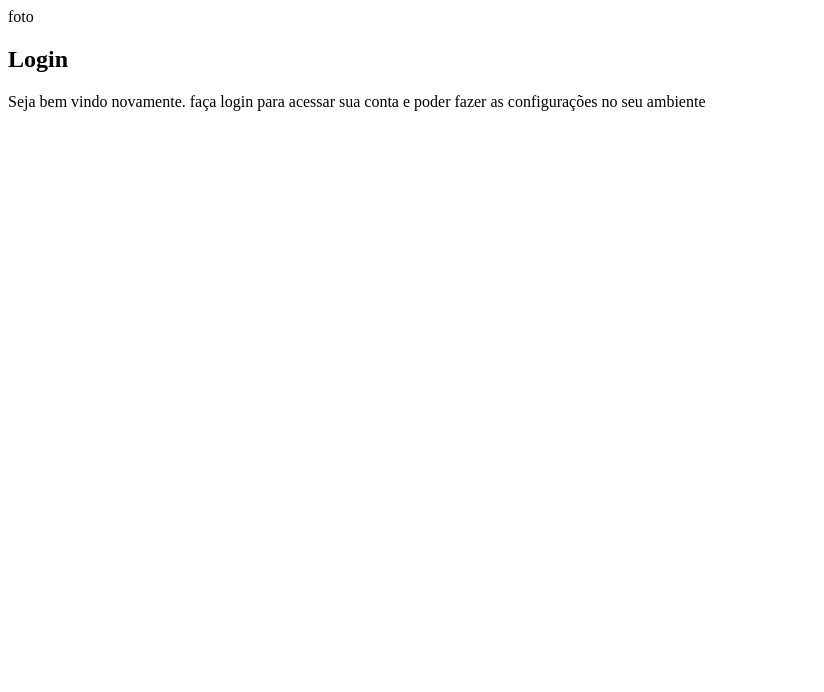
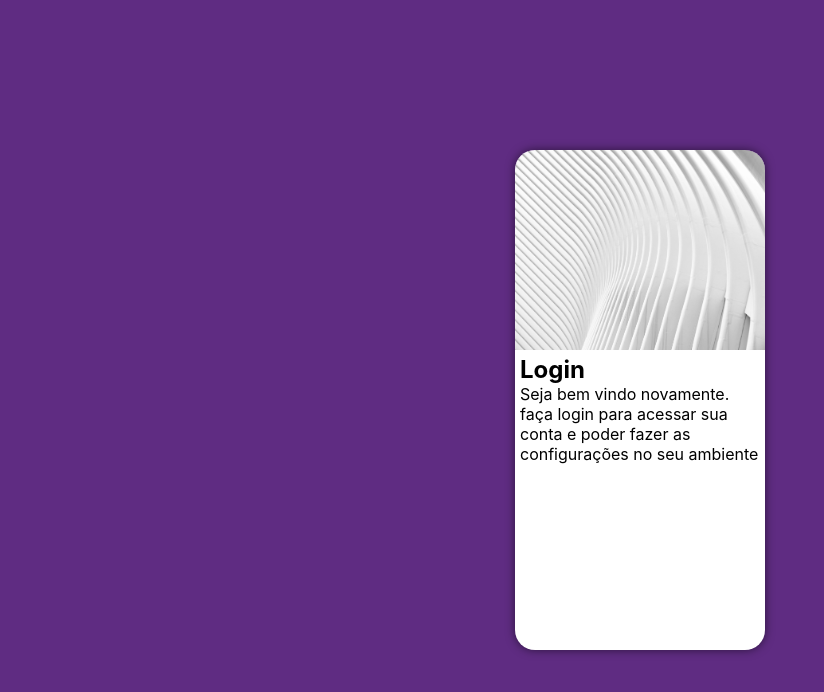
Before and after one commit to Cassianoh-Rosa/projeto-login, a plain HTML site: page index.html in a window 1280 px wide. Shown: the whole page, without its empty margins (0-824 px from the left). Drawn offline with Linux system fonts and the light colour scheme.

Commit message:
atualizações do projeto

```diff
--- /dev/null
+++ b/estilos/media-query.css
@@ -0,0 +1,44 @@
+@charset "UTF-8";
+/* Device Breakpoints
+---------------------
+pequenas telas: até 600px
+Celular: de 600px
+Tablet: 768px até 992px
+Desktop: 992px até 1200px
+Grandes telas: acima de 1200px*/
+
+@media screen and (min-width: 768px) and (max-width:992px) {
+    body{
+        background-image: linear-gradient(to top, #49a09d, #5f2c82);
+    }
+    section#login{
+        width:90vw ;
+
+    }
+    section#login > div#imagem{
+        float: left;
+        width: 30%;
+        height: 100%;
+    }
+    section#login > div#form{
+        float: right;
+        width: 65%;
+        height: 100%;
+    }
+}
+@media screen and (min-width:992px) and (max-width: 1200px){
+
+    section#login{
+        width:980px;
+    }
+    section#login > div#imagem{
+        float:left;
+        width: 50%;
+        height:100%;
+    }
+    section#login > div#form{
+        float:right;
+        width:50%;
+        height: 100%;
+    }
+}
--- a/estilos/style.css
+++ b/estilos/style.css
@@ -1,8 +1,50 @@
 @charset "UTF 8";
 
 /*
-    Paleta de Cor
+    Paleta de Cores
 
     verde: #49a09d
     lilás: #5f2c82
   */
+  *{
+    font-family:  -apple-system, BlinkMacSystemFont, 'Segoe UI', Roboto, Oxygen, Ubuntu, Cantarell, 'Open Sans', 'Helvetica Neue', sans-serif;
+    padding: 0;
+    margin: 0;
+    box-sizing: border-box;
+  }
+  body, html{
+    background-color: #5f2c82;
+    height: 100vh;
+    width: 100vw;
+  }
+  main{
+    position: relative;
+    height: 100vh;
+    width: 100vw;
+  }
+  section#login{
+    background-color: white;
+    width: 250px;
+    height: 500px;
+    border-radius: 20px;
+    position: absolute;
+    top: 50%;
+    left: 50%;
+    transform: translate(-50%, -50%);
+    overflow: hidden;
+    box-shadow: 0px 0px 10px rgba(0, 0, 0, 0.548);
+    transition: width 0.3s, height 0.3s;
+    transition-timing-function: ease;
+  }
+  section > div#imagem{
+    background:#5f2c82 url('../imagens/pexels-gdtography-277628-911738.jpg') no-repeat;
+    height: 200px;
+    background-position: center bottom;
+    background-size: cover;
+    display: block;
+  }
+  div#form{
+    padding: 5px;
+
+display: block;
+  }
--- a/index.html
+++ b/index.html
@@ -5,14 +5,17 @@
     <meta name="viewport" content="width=device-width, initial-scale=1.0">
     <title>Login</title>
     <link rel="stylesheet" href="estilos/style.css">
+    <link rel="stylesheet" href="estilos/media-query.css">
 </head>
 <body>
     <main>
         <section id="login">
+ <!-- -----------------IMAGEM ------------------   -->
             <div id="imagem">
-                foto
+
             </div>
-            <div id="formulário">
+<!-- ---------------FORMÚLARIO------------------- -->
+            <div id="form">
                 <h1>Login</h1>
                 <p>Seja bem vindo novamente. faça login para acessar sua conta e poder fazer as configurações no seu ambiente</p>
                 <form action="cadastro.js" method="post">
```
